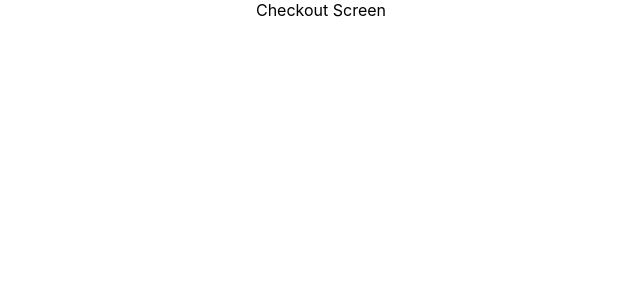
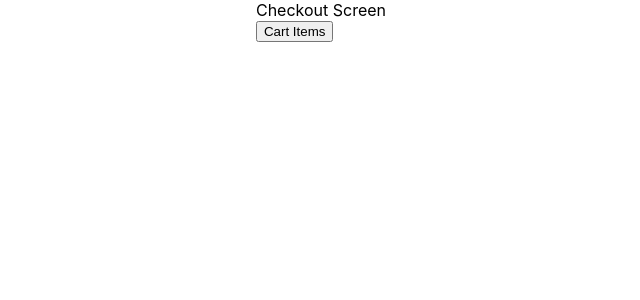
Before and after one commit to krislee/ecommerce-frontend, a React (Create React App) app: page /checkout in a window 1280 px wide. Shown: the top 300 px of the page, without its empty margins (319-959 px from the left). Built offline with nearby package versions, Linux system fonts and the light colour scheme.

Commit message:
passing cart items

```diff
--- a/src/screens/CartPage.jsx
+++ b/src/screens/CartPage.jsx
@@ -80,6 +80,7 @@ function CartPage ({ backend, grabItem }) {
             setPublicKey(checkoutData.publicKey);
             setClientSecret(checkoutData.clientSecret);
             setCheckoutData(checkoutData);
+            grabItem(checkoutData);
             if (checkoutData) {
                 setRedirect(true)
             }
--- a/src/screens/Checkout.jsx
+++ b/src/screens/Checkout.jsx
@@ -4,10 +4,11 @@ import React from 'react'
 // import Login from '../components/Login'
 // import '../styles/BuyerLogin.css'
 
-function Checkout ({backend}) {
+function Checkout ({backend, cartItems}) {
     return (
         <div className="buyer-login">
             <div>Checkout Screen</div>
+            <button onClick={() => console.log(cartItems)}>Cart Items</button>
         </div>
     )
 }
```
